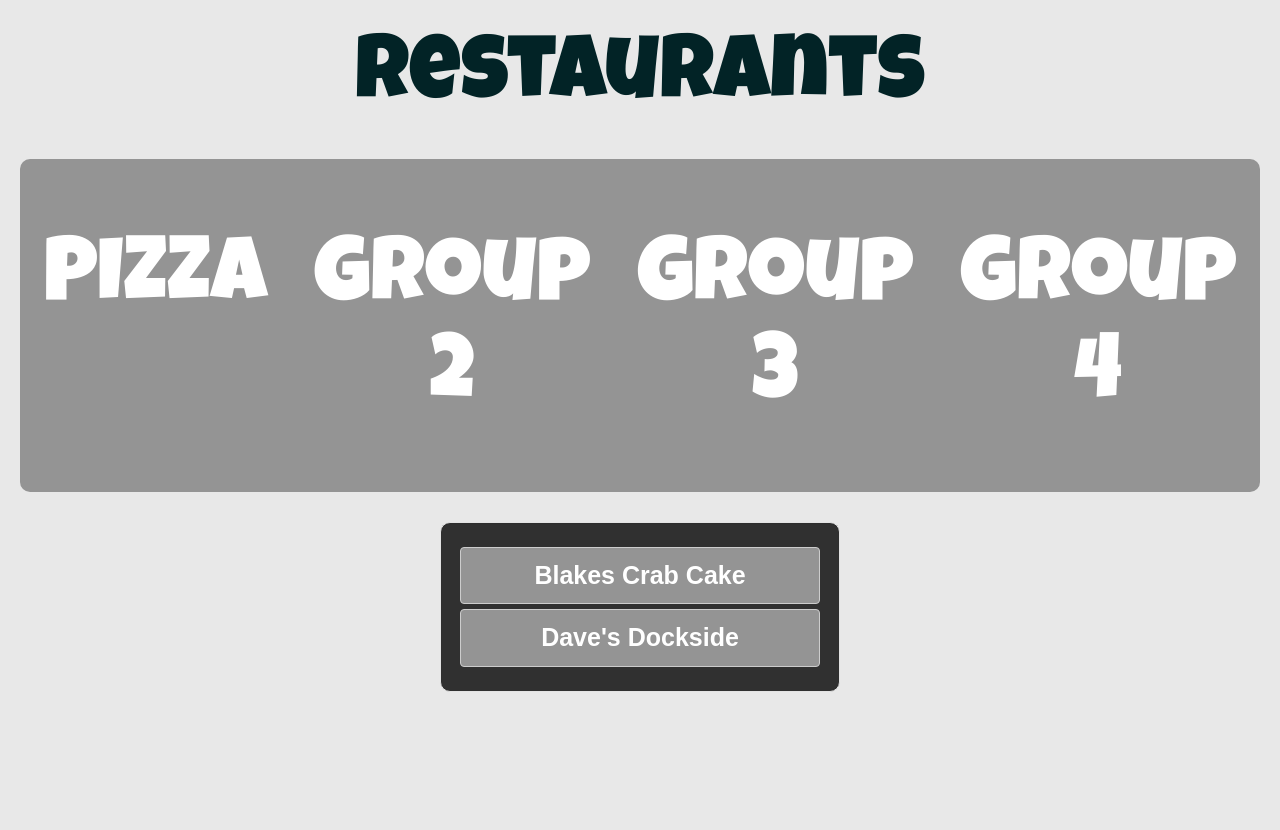
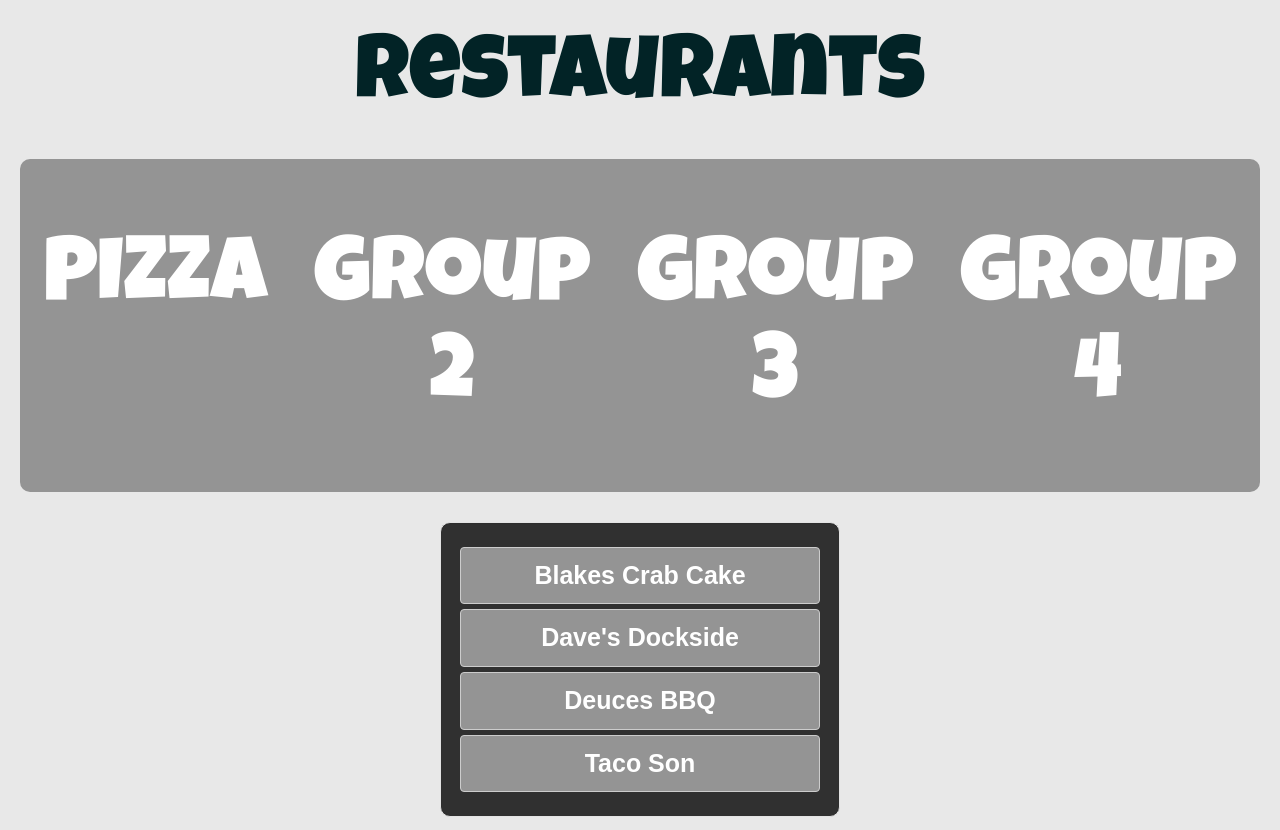
Before and after one commit to bdog72/food-dot-com, a React app: page /restaurants4 in a window 1280 px wide. Built offline with nearby package versions, Linux system fonts and the light colour scheme.

Commit message:
minor changes

```diff
--- a/src/components/Group4.js
+++ b/src/components/Group4.js
@@ -13,6 +13,12 @@ export default class Group4 extends Component {
         <a href='http://www.docksidedavesgrill.com'>
           <Button className='butt' block>Dave's Dockside</Button>
         </a>
+        <a href='http://www.deucesbbq.com/'>
+          <Button className='butt' block>Deuces BBQ</Button>
+        </a>
+        <a href='https://www.tacosonmexicangrill.com'>
+          <Button className='butt' block>Taco Son</Button>
+        </a>
       </div>
     </div>
   }
--- a/src/components/ReactRouter.js
+++ b/src/components/ReactRouter.js
@@ -1,14 +1,14 @@
 import React, { Component } from 'react'
-import Group1 from './Group1'
+import Pizza from './Pizza'
 import Group2 from './Group2'
 import Group3 from './Group3'
 import Group4 from './Group4'
 import { Jumbotron } from 'react-bootstrap'
 import { BrowserRouter as Router, Route, Link } from 'react-router-dom'
 
-const restaurants1 = () => (
+const pizza = () => (
   <div>
-    <Group1 />
+    <Pizza />
   </div>
 )
 
@@ -47,7 +47,7 @@ const BasicExample = () => (
         </div>
 
       </Jumbotron>
-      <Route exact path='/' component={restaurants1} />
+      <Route exact path='/' component={pizza} />
       <Route path='/restaurants2' component={restaurants2} />
       <Route path='/restaurants3' component={restaurants3} />
       <Route path='/restaurants4' component={restaurants4} />
```
Also changed, not shown: src/components/Pizza.js (renamed from src/components/Group1.js).
